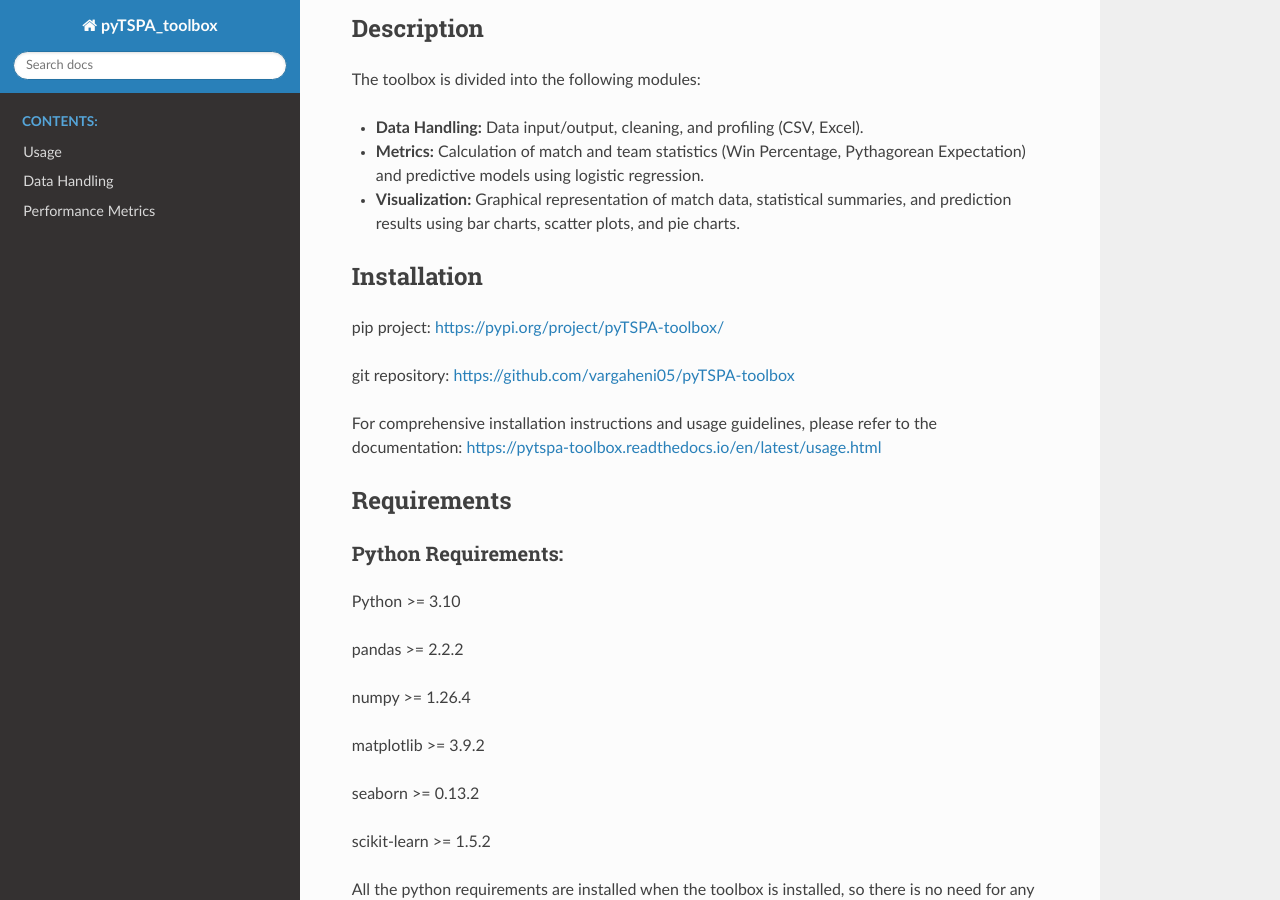
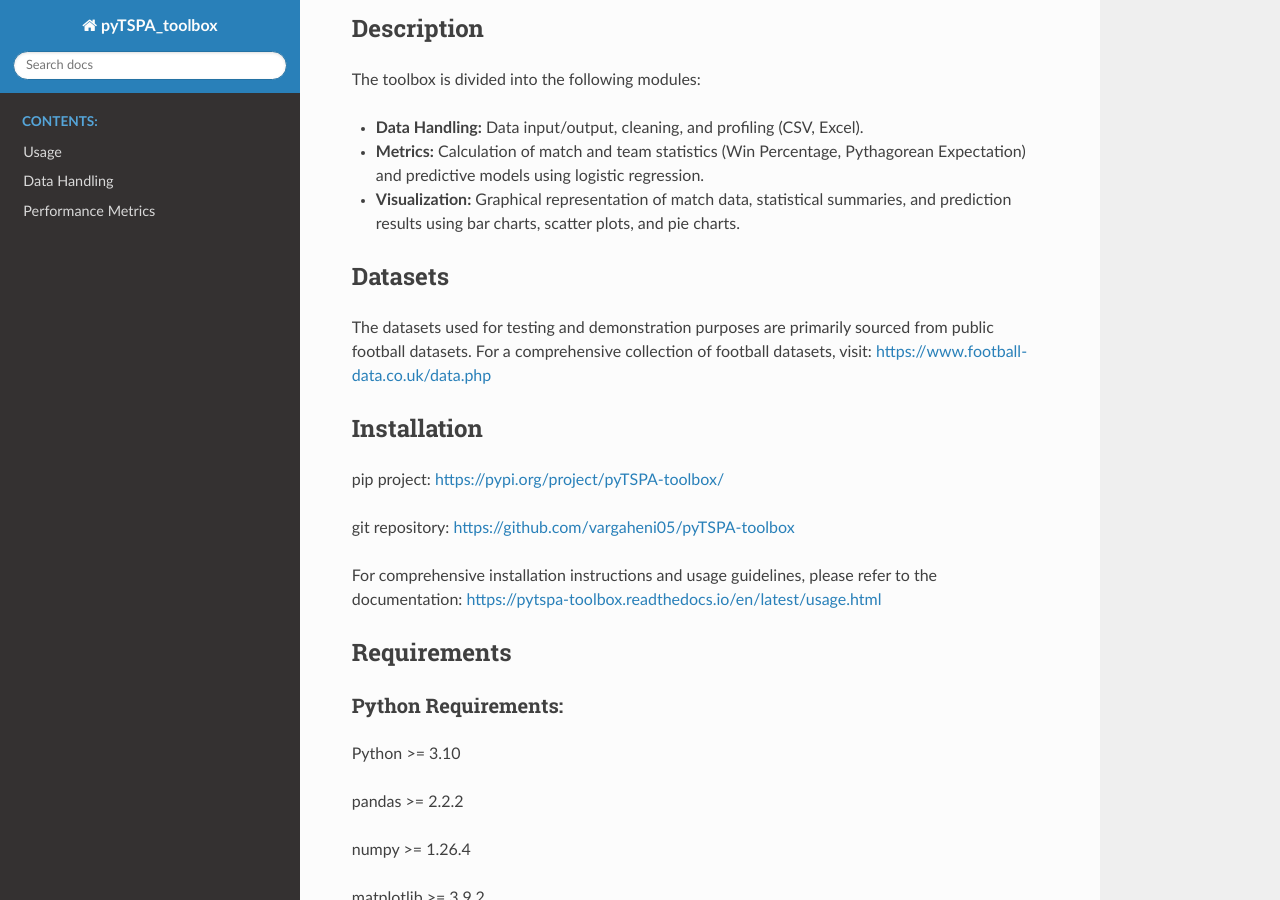
Before and after one commit to vargaheni05/pyTSPA-toolbox, a Sphinx documentation site: the page built from docs/source/index.rst, in a window 1280 px wide and 900 px high, scrolled down 516 px. Built offline with Sphinx 7.4.7 and the Read the Docs theme 3.1.0, drawn with Linux system fonts in a browser that asks for light colours; pages that are not in the unit, such as notebooks, are missing from menus.

Commit message:
Update index.rst

```diff
--- a/docs/source/index.rst
+++ b/docs/source/index.rst
@@ -19,6 +19,12 @@ The toolbox is divided into the following modules:
 - **Data Handling:** Data input/output, cleaning, and profiling (CSV, Excel).
 - **Metrics:** Calculation of match and team statistics (Win Percentage, Pythagorean Expectation) and predictive models using logistic regression.
 - **Visualization:** Graphical representation of match data, statistical summaries, and prediction results using bar charts, scatter plots, and pie charts.
+
+Datasets
+--------
+The datasets used for testing and demonstration purposes are primarily sourced from public football datasets.
+For a comprehensive collection of football datasets, visit:
+https://www.football-data.co.uk/data.php
 
 Installation
 ------------
```
